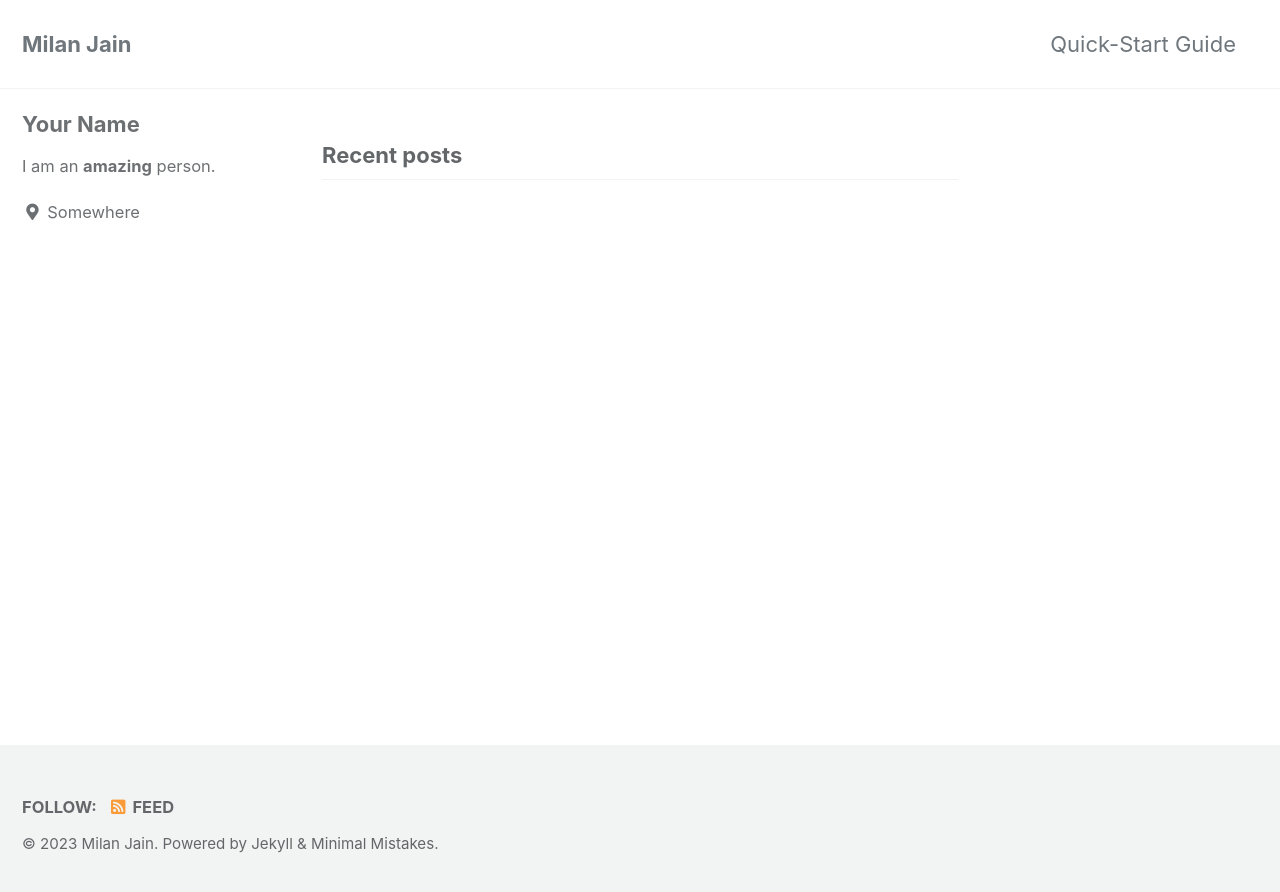
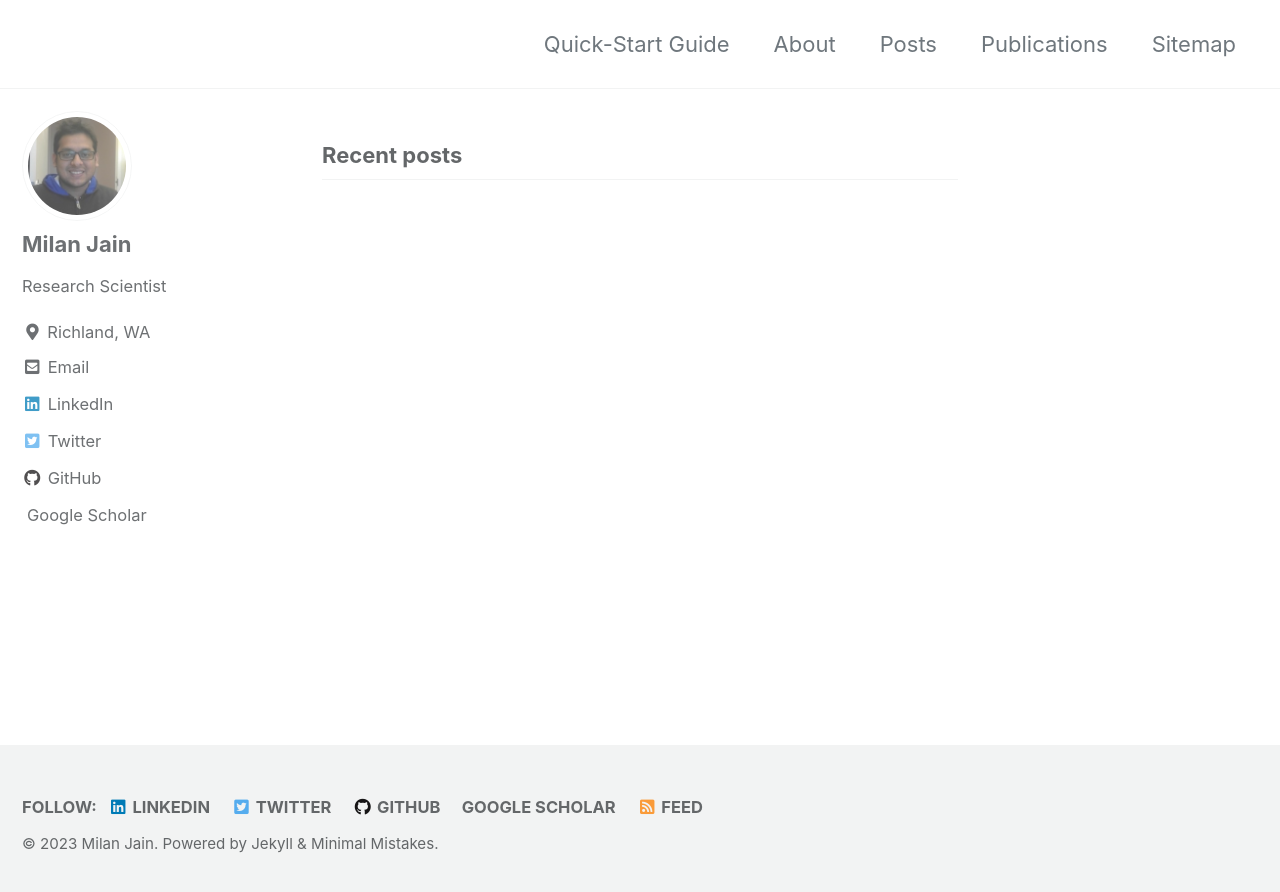
Before and after one commit to jainmilan/jainmilan.github.io, a Jekyll site: the page built from index.html, in a window 1280 px wide. Shown: the top 892 px of the page. Built offline with Jekyll 4.4.1, drawn with Linux system fonts in a browser that asks for light colours; cached includes are drawn as plain includes; the list of posts is cut into pages by our own code; a style sheet for code colours, icons or effects is not loaded.

Commit message:
to be continued

```diff
--- a/_config.yml
+++ b/_config.yml
@@ -10,13 +10,13 @@
 # Review documentation to determine if you should use `theme` or `remote_theme`
 # https://mmistakes.github.io/minimal-mistakes/docs/quick-start-guide/#installing-the-theme
 
-theme                  : "minimal-mistakes-jekyll"
+# theme                  : "minimal-mistakes-jekyll"
 # remote_theme           : "mmistakes/minimal-mistakes"
 minimal_mistakes_skin    : "default" # "air", "aqua", "contrast", "dark", "dirt", "neon", "mint", "plum", "sunrise"
 
 # Site Settings
 locale                   : "en-US"
-title                    : "Milan Jain"
+title                    : ""
 title_separator          : "-"
 subtitle                 : # site tagline that appears below site title in masthead
 name                     : "Milan Jain"
@@ -104,52 +104,42 @@ analytics:
 
 # Site Author
 author:
-  name             : "Your Name"
-  avatar           : # path of avatar image, e.g. "/assets/images/bio-photo.jpg"
-  bio              : "I am an **amazing** person."
-  location         : "Somewhere"
-  email            :
+  name             : "Milan Jain"
+  avatar           : "/assets/images/milan.jpg" # path of avatar image, e.g. "/assets/images/bio-photo.jpg"
+  bio              : "Research Scientist"
+  location         : "Richland, WA"
   links:
     - label: "Email"
       icon: "fas fa-fw fa-envelope-square"
-      # url: "mailto:your.name@email.com"
-    - label: "Website"
-      icon: "fas fa-fw fa-link"
-      # url: "https://your-website.com"
+      url: "mailto:milan.jain@pnnl.gov"
+    - label: "LinkedIn"
+      icon: "fab fa-fw fa-linkedin"
+      url: "https://www.linkedin.com/in/milanjainr/"
     - label: "Twitter"
       icon: "fab fa-fw fa-twitter-square"
-      # url: "https://twitter.com/"
-    - label: "Facebook"
-      icon: "fab fa-fw fa-facebook-square"
-      # url: "https://facebook.com/"
+      url: "https://twitter.com/milanjain81"
     - label: "GitHub"
       icon: "fab fa-fw fa-github"
-      # url: "https://github.com/"
-    - label: "Instagram"
-      icon: "fab fa-fw fa-instagram"
-      # url: "https://instagram.com/"
+      url: "https://github.com/jainmilan"
+    - label: "Google Scholar"
+      icon: "ai ai-google-scholar-square"
+      url: "https://scholar.google.com/citations?user=Ss5594IAAAAJ&hl=en"
 
 # Site Footer
 footer:
   links:
+    - label: "LinkedIn"
+      icon: "fab fa-fw fa-linkedin"
+      url: "https://www.linkedin.com/in/milanjainr/"
     - label: "Twitter"
       icon: "fab fa-fw fa-twitter-square"
-      # url:
-    - label: "Facebook"
-      icon: "fab fa-fw fa-facebook-square"
-      # url:
+      url: "https://twitter.com/milanjain81"
     - label: "GitHub"
       icon: "fab fa-fw fa-github"
-      # url:
-    - label: "GitLab"
-      icon: "fab fa-fw fa-gitlab"
-      # url:
-    - label: "Bitbucket"
-      icon: "fab fa-fw fa-bitbucket"
-      # url:
-    - label: "Instagram"
-      icon: "fab fa-fw fa-instagram"
-      # url:
+      url: "https://github.com/jainmilan"
+    - label: "Google Scholar"
+      icon: "ai ai-google-scholar-square"
+      url: "https://scholar.google.com/citations?user=Ss5594IAAAAJ&hl=en"
 
 
 # Reading Files
--- a/_data/navigation.yml
+++ b/_data/navigation.yml
@@ -2,11 +2,11 @@
 main:
   - title: "Quick-Start Guide"
     url: https://mmistakes.github.io/minimal-mistakes/docs/quick-start-guide/
-  # - title: "About"
-  #   url: https://mmistakes.github.io/minimal-mistakes/about/
-  # - title: "Sample Posts"
-  #   url: /year-archive/
-  # - title: "Sample Collections"
-  #   url: /collection-archive/
-  # - title: "Sitemap"
-  #   url: /sitemap/
+  - title: "About"
+    url: https://mmistakes.github.io/minimal-mistakes/about/
+  - title: "Posts"
+    url: /year-archive/
+  - title: "Publications"
+    url: /collection-archive/
+  - title: "Sitemap"
+    url: /sitemap/
--- a/_includes/head.html
+++ b/_includes/head.html
@@ -15,6 +15,7 @@
 
 <!-- For all browsers -->
 <link rel="stylesheet" href="{{ '/assets/css/main.css' | relative_url }}">
+<link rel="stylesheet" href="https://cdn.jsdelivr.net/gh/jpswalsh/academicons@1/css/academicons.min.css">
 <link rel="preload" href="https://cdn.jsdelivr.net/npm/@fortawesome/fontawesome-free@5/css/all.min.css" as="style" onload="this.onload=null;this.rel='stylesheet'">
 <noscript><link rel="stylesheet" href="https://cdn.jsdelivr.net/npm/@fortawesome/fontawesome-free@5/css/all.min.css"></noscript>
 
```
Also changed, not shown: Gemfile (+8 -0 lines), assets/images/milan.jpg (added).
